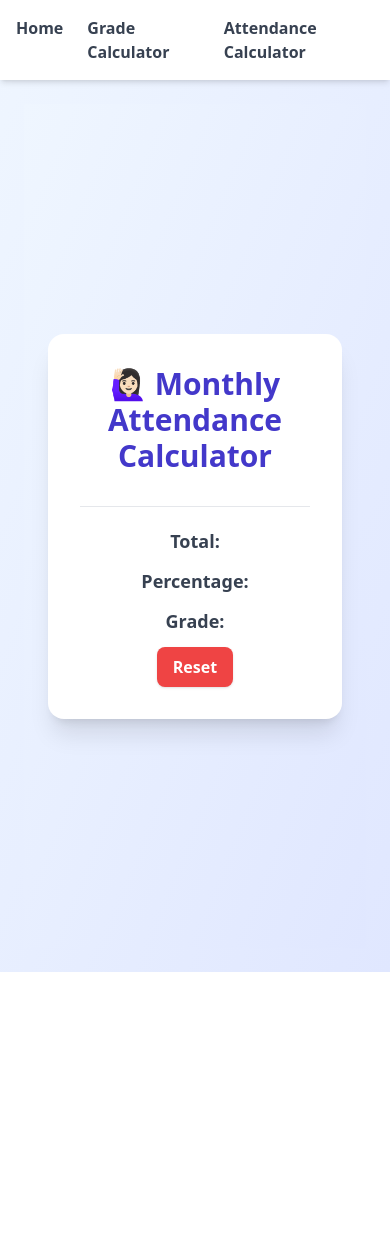
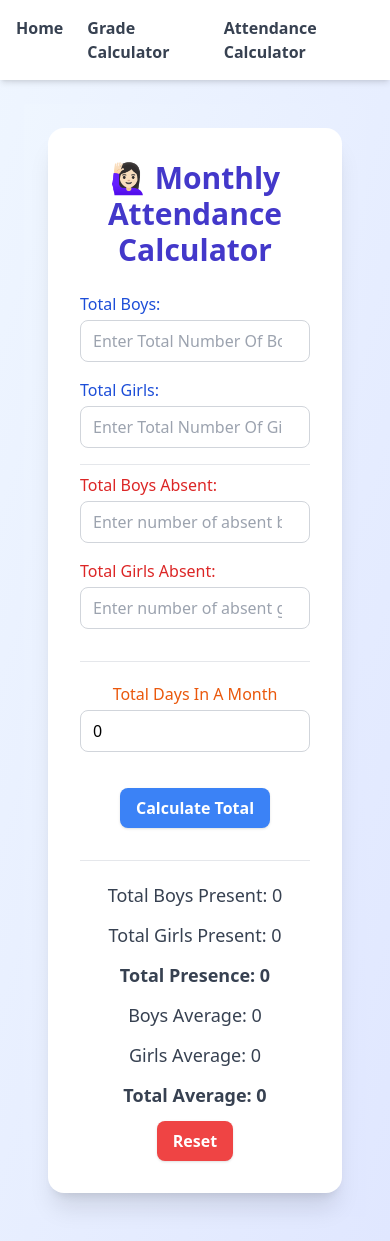
Before and after one commit to dvnp19/grading-app, a React (Create React App) app: page /attendance-calculator in a window 390 px wide. Before the commit the page ends 972 px from the top, so only its background shows below. Built offline with nearby package versions, Linux system fonts and the light colour scheme.

Commit message:
add logic

```diff
--- a/src/components/AttendanceCalculator/AttendanceCalculator.tsx
+++ b/src/components/AttendanceCalculator/AttendanceCalculator.tsx
@@ -1,4 +1,86 @@
+import { useState } from 'react';
+import attendanceService from './AttendanceCalculatorService';
+
 const AttendanceCalculator = () => {
+  const [totalBoys, setTotalBoys] = useState<number>();
+  const [totalGirls, setTotalGirls] = useState<number>();
+  const [totalAbsentBoys, setTotalAbsentBoys] = useState<number>();
+  const [totalAbsentGirls, setTotalAbsentGirls] = useState<number>();
+  const [daysInMnoth, setDaysInMnoth] = useState(0);
+
+  const [totalBoysPresent, setTotalBoysPresent] = useState(0);
+  const [totalGirlsPresent, setTotalGirlsPresent] = useState(0);
+  const [avgBoysPresent, setAvgBoysPresent] = useState(0);
+  const [avgGirlsPresent, setAvgGirlsPresent] = useState(0);
+  const [totalAvg, setTotalAvg] = useState(0);
+
+  const handleChange = (entity: any, value: any) => {
+    if (entity === 'boys') {
+      const newTotalBoys = Math.max(0, Number(value) || 0);
+      setTotalBoys(newTotalBoys);
+    }
+    if (entity === 'girls') {
+      const newTotalGirls = Math.max(0, Number(value) || 0);
+      setTotalGirls(newTotalGirls);
+    }
+    if (entity === 'absentBoys') {
+      const newTotalAbsentBoys = Math.max(0, Number(value) || 0);
+      setTotalAbsentBoys(newTotalAbsentBoys);
+    }
+    if (entity === 'absentGirls') {
+      const newTotalAbsentGirls = Math.max(0, Number(value) || 0);
+      setTotalAbsentGirls(newTotalAbsentGirls);
+    }
+    if (entity === 'daysInMnoth') {
+      const newDaysInMnoth = Math.min(31, Math.max(0, Number(value) || 0));
+      setDaysInMnoth(newDaysInMnoth);
+    }
+  };
+
+  const handleReset = () => {
+    setTotalBoys(0);
+    setTotalGirls(0);
+    setTotalAbsentBoys(0);
+    setTotalAbsentGirls(0);
+    setDaysInMnoth(0);
+    setTotalBoysPresent(0);
+    setTotalGirlsPresent(0);
+    setAvgBoysPresent(0);
+    setAvgGirlsPresent(0);
+    setTotalAvg(0);
+  };
+
+  const hadnleCalculateToal = () => {
+    const boys = calculateTotalBoysPresent();
+    const girls = calculateTotalGirlsPresent();
+    const avgBoys = calculateAverageBoysPresent(boys);
+    const avgGirls = calculateAverageGirlsPresent(girls);
+    const totalAvg = Number((Number(avgBoys) + Number(avgGirls)).toFixed(1));
+    setTotalAvg(totalAvg);
+  };
+
+  const calculateTotalBoysPresent = () => {
+    const res = attendanceService.calculateTotalPresenceInAMonth(totalBoys || 0, daysInMnoth || 0);
+    setTotalBoysPresent(res - (totalAbsentBoys || 0));
+    return res - (totalAbsentBoys || 0);
+  };
+
+  const calculateTotalGirlsPresent = () => {
+    const res = attendanceService.calculateTotalPresenceInAMonth(totalGirls || 0, daysInMnoth || 0);
+    setTotalGirlsPresent(res - (totalAbsentGirls || 0));
+    return res - (totalAbsentGirls || 0);
+  };
+
+  const calculateAverageBoysPresent = (total: number) => {
+    const avg = Number((total / daysInMnoth).toFixed(1));
+    setAvgBoysPresent(avg);
+    return avg;
+  };
+  const calculateAverageGirlsPresent = (total: number) => {
+    const avg = Number((total / daysInMnoth).toFixed(1));
+    setAvgGirlsPresent(avg);
+    return avg;
+  };
   return (
     <div className="min-h-screen flex flex-col items-center justify-center bg-gradient-to-br from-blue-50 to-indigo-100 p-6">
       <div className="bg-white shadow-xl rounded-2xl p-8 w-full max-w-md transition-all duration-300 hover:shadow-2xl">
@@ -6,16 +88,104 @@ const AttendanceCalculator = () => {
           🙋🏻‍♀️ Monthly Attendance Calculator
         </h1>
 
-        <div className="space-y-4"></div>
+        {/* Enter Total */}
+        <div className="flex flex-col sm:flex-row sm:items-center sm:justify-between gap-4 mt-4">
+          {/* Boys */}
+          <div className="flex flex-col flex-1">
+            <label className="text-blue-700 font-medium mb-1">Total Boys:</label>
+            <input
+              type="number"
+              min="0"
+              max="100"
+              value={totalBoys}
+              onChange={(e) => handleChange('boys', e.target.value)}
+              className="border border-gray-300 rounded-lg px-3 py-2 focus:ring-2 focus:ring-indigo-400 focus:outline-none"
+              placeholder="Enter Total Number Of Boys"
+            />
+          </div>
 
+          {/* Girls */}
+          <div className="flex flex-col flex-1">
+            <label className="text-blue-700 font-medium mb-1">Total Girls:</label>
+            <input
+              type="number"
+              min="0"
+              max="100"
+              value={totalGirls}
+              onChange={(e) => handleChange('girls', e.target.value)}
+              className="border border-gray-300 rounded-lg px-3 py-2 focus:ring-2 focus:ring-indigo-400 focus:outline-none"
+              placeholder="Enter Total Number Of Girls"
+            />
+          </div>
+        </div>
+
+        {/* Enter Absents */}
+        <div className="flex  border-t pt-2 flex-col sm:flex-row sm:items-center sm:justify-between gap-4 mt-4">
+          {/* Absent Boys */}
+          <div className="flex flex-col flex-1">
+            <label className="text-red-600 font-medium mb-1 ">Total Boys Absent:</label>
+            <input
+              type="number"
+              min="0"
+              max="100"
+              value={totalAbsentBoys}
+              onChange={(e) => handleChange('absentBoys', e.target.value)}
+              className="border border-gray-300 rounded-lg px-3 py-2 focus:ring-2 focus:ring-indigo-400 focus:outline-none"
+              placeholder="Enter number of absent boys"
+            />
+          </div>
+
+          {/* Absent Girls */}
+          <div className="flex flex-col flex-1">
+            <label className="text-red-600 font-medium mb-1">Total Girls Absent:</label>
+            <input
+              type="number"
+              min="0"
+              max="100"
+              value={totalAbsentGirls}
+              onChange={(e) => handleChange('absentGirls', e.target.value)}
+              className="border border-gray-300 rounded-lg px-3 py-2 focus:ring-2 focus:ring-indigo-400 focus:outline-none"
+              placeholder="Enter number of absent girls"
+            />
+          </div>
+        </div>
         <div className="mt-8 border-t pt-5 text-center space-y-3">
-          <p className="text-lg font-semibold text-gray-700">Total:</p>
-          <p className="text-lg font-semibold text-gray-700">Percentage:</p>
-          <p className="text-lg font-semibold text-gray-700">Grade:</p>
+          {/* Days in a month */}
+          <div className="flex flex-col flex-1">
+            <label className="text-orange-600 font-medium mb-1">Total Days In A Month</label>
+            <input
+              type="number"
+              min="0"
+              max="100"
+              value={daysInMnoth}
+              onChange={(e) => handleChange('daysInMnoth', e.target.value)}
+              className="border border-gray-300 rounded-lg px-3 py-2 focus:ring-2 focus:ring-indigo-400 focus:outline-none"
+              placeholder="Enter total days in a month"
+            />
+          </div>
+          {/* Action Button */}
+          <div>
+            <button
+              onClick={hadnleCalculateToal}
+              className="mt-6 bg-blue-500 hover:bg-green-600 text-white font-semibold px-4 py-2 rounded-lg shadow transition-all duration-200"
+            >
+              Calculate Total
+            </button>
+          </div>
+        </div>
+        <div className="mt-8 border-t pt-5 text-center space-y-3">
+          <p className="text-lg font text-gray-700">Total Boys Present: {totalBoysPresent}</p>
+          <p className="text-lg font text-gray-700">Total Girls Present: {totalGirlsPresent}</p>
+          <p className="text-lg font-bold text-gray-700">
+            Total Presence: {totalBoysPresent + totalGirlsPresent}
+          </p>
+          <p className="text-lg font text-gray-700">Boys Average: {avgBoysPresent}</p>
+          <p className="text-lg font text-gray-700">Girls Average: {avgGirlsPresent}</p>
+          <p className="text-lg font-bold text-gray-700">Total Average: {totalAvg}</p>
 
           {/* Reset Button */}
           <button
-            // onClick={handleReset}
+            onClick={handleReset}
             className="mt-6 bg-red-500 hover:bg-red-600 text-white font-semibold px-4 py-2 rounded-lg shadow transition-all duration-200"
           >
             Reset
--- /dev/null
+++ b/src/components/AttendanceCalculator/AttendanceCalculatorService.ts
@@ -0,0 +1,22 @@
+class AttendanceCalculatorService {
+  calculateTotalPresenceInAMonth(students: number, daysInAMonth: number) {
+    const total = students * daysInAMonth;
+    return total;
+  }
+
+  calculatePercentage(present: number, total: number) {
+    if (total === 0) return 0;
+    return (present / total) * 100;
+  }
+
+  getGrade(percentage: number) {
+    if (percentage >= 90) return 'A+';
+    if (percentage >= 80) return 'A';
+    if (percentage >= 70) return 'B';
+    if (percentage >= 60) return 'C';
+    if (percentage >= 50) return 'D';
+    return 'F';
+  }
+}
+
+export default new AttendanceCalculatorService();
```
